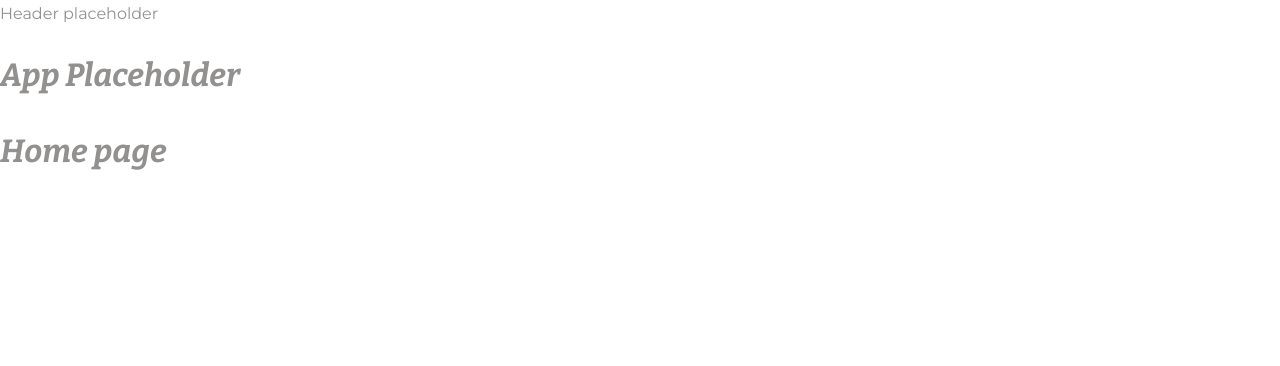
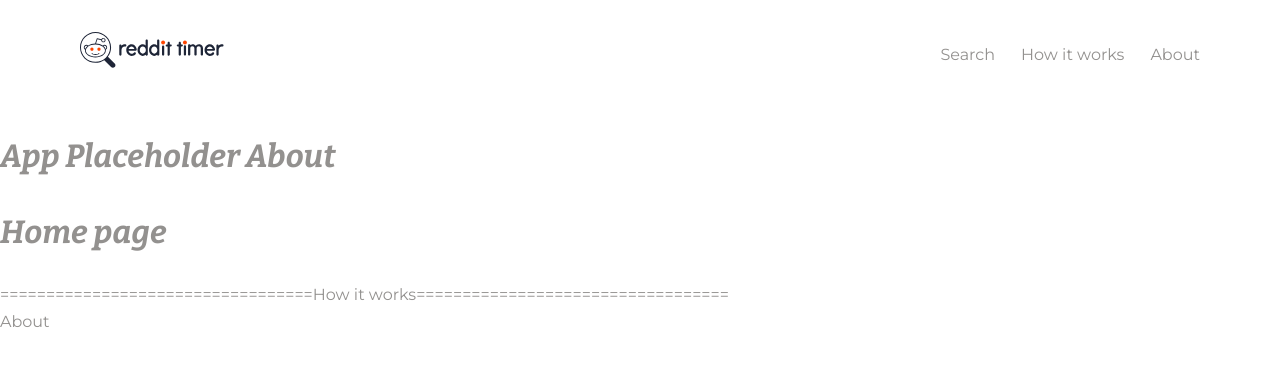
Before and after one commit to profydev/reddit-timer-egordanilov, a React (Create React App) app: page / in a window 1280 px wide. Shown: the top 366 px of the page. Built offline with nearby package versions, Linux system fonts and the light colour scheme.

Commit message:
Header task completed

```diff
--- a/package.json
+++ b/package.json
@@ -9,6 +9,7 @@
     "react": "^17.0.1",
     "react-dom": "^17.0.1",
     "react-router-dom": "^6.3.0",
+    "react-router-hash-link": "^2.4.3",
     "react-scripts": "^4.0.1",
     "styled-components": "^5.3.5"
   },
--- a/src/App.js
+++ b/src/App.js
@@ -1,5 +1,8 @@
 import React from 'react';
-import { BrowserRouter as Router, Routes, Route } from 'react-router-dom';
+import {
+  BrowserRouter as Router, Link, Routes, Route,
+} from 'react-router-dom';
+import { HashLink } from 'react-router-hash-link';
 import { ThemeProvider } from 'styled-components';
 import GlobalFonts from './components/styles/GlobalFonts';
 import CSSReset from './components/styles/CSSReset';
@@ -8,6 +11,7 @@ import Home from './components/routes/Home';
 import Search from './components/routes/Search';
 import NotFound from './components/routes/NotFound';
 import Header from './components/Header';
+import headerLogo from './headerLogo.svg';
 import theme from './theme';
 
 function App() {
@@ -17,9 +21,17 @@ function App() {
         <CSSReset />
         <GlobalFonts />
         <GlobalStyles />
-        <Header />
+        <Header>
+          <div className="header__logo"><Link to="/"><img src={headerLogo} alt="header logo" /></Link></div>
+          <div className="header__links">
+            <li><Link to="/search?q=javascript">Search</Link></li>
+            <li><HashLink to="/#how-it-works">How it works</HashLink></li>
+            <li><HashLink to="/#about">About</HashLink></li>
+          </div>
+        </Header>
         <h1>
           App Placeholder
+          About
         </h1>
 
         <Routes>
--- a/src/components/Header.js
+++ b/src/components/Header.js
@@ -1,11 +1,30 @@
-import React from 'react';
+import styled from 'styled-components';
+import theme from '../theme';
 
-function Header() {
-  return (
-    <header>
-      Header placeholder
-    </header>
-  );
-}
+const Header = styled.header`
+    display: flex;
+    align-items: center;
+    justify-content: space-between;
+    padding: 32px 80px;
+    font-family: 'Montserrat', sans-serif;
+    .header__logo {
+        display: block;
+    }
+
+    .header__links {
+        list-style: none;
+        li {
+            display: inline;
+            font-size: 1rem;
+            font-weight: 400;
+            text-align: right;
+            margin-left: 26px;
+            a {
+                text-decoration: none;
+                color: ${theme.color.text}
+            }
+        }
+    }
+`;
 
 export default Header;
--- a/src/components/routes/Home.js
+++ b/src/components/routes/Home.js
@@ -4,6 +4,12 @@ export default function Home() {
   return (
     <>
       <h1>Home page</h1>
+      <section id="how-it-works">
+        ==================================How it works==================================
+      </section>
+      <section id="about">
+        About
+      </section>
     </>
   );
 }
```
Also changed, not shown: src/headerLogo.svg (added), 1 other file (tests, documents, lock files or other folders). Lines whose indentation alone changed are shown as unchanged.
